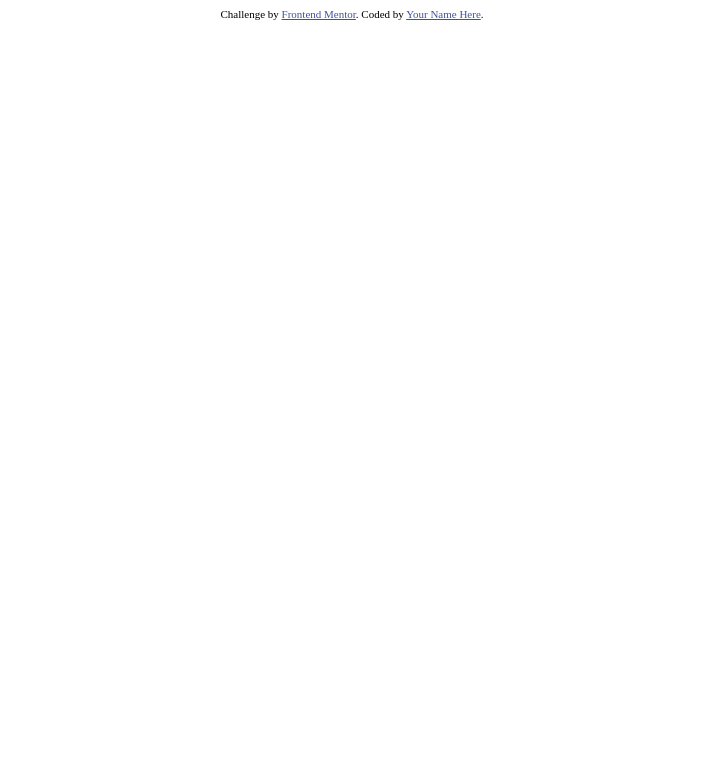
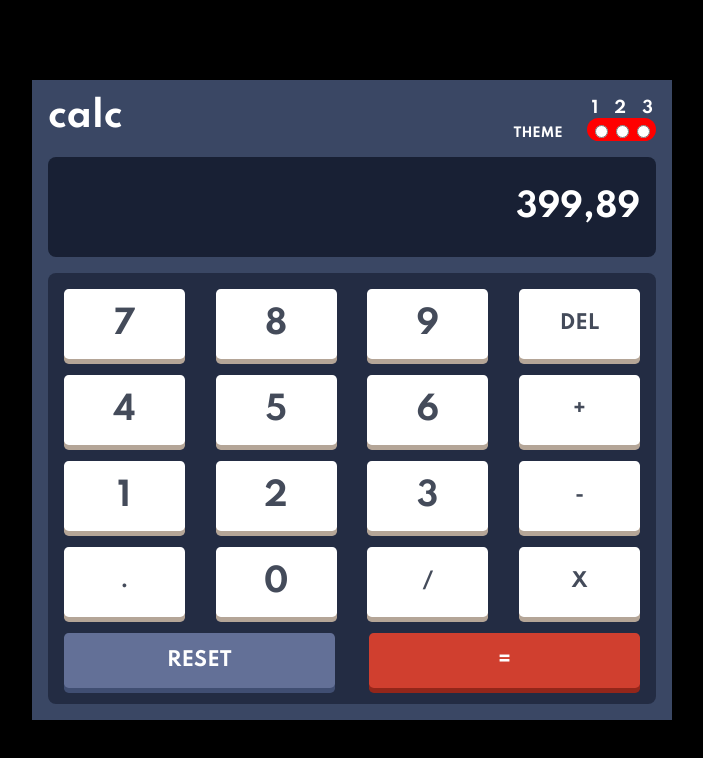
Before and after one commit to edgarfb/calculator_app, a plain HTML site: page index.html in a window 1280 px wide. Shown: the whole page, without its empty margins (288-991 px from the left). Drawn offline with Linux system fonts and the light colour scheme.

Commit message:
finished the styles

```diff
--- /dev/null
+++ b/app.js
@@ -0,0 +1 @@
+console.log('hi');
--- a/index.html
+++ b/index.html
@@ -2,11 +2,14 @@
 <html lang="en">
 <head>
   <meta charset="UTF-8">
-  <meta name="viewport" content="width=device-width, initial-scale=1.0"> <!-- displays site properly based on user's device -->
+  <meta name="viewport" content="width=device-width, initial-scalce=1.0"> <!-- displays site properly based on user's device -->
 
   <link rel="icon" type="image/png" sizes="32x32" href="./images/favicon-32x32.png">
+  <link rel="stylesheet" href="styles.css">
+  <link rel="preconnect" href="https://fonts.gstatic.com">
+<link href="https://fonts.googleapis.com/css2?family=Spartan:wght@700&display=swap" rel="stylesheet">
 
-  <title>Frontend Mentor | Calculator app</title>
+  <title>Frontend Mentor | calcculator app</title>
 
   <!-- Feel free to remove these styles or customise in your own stylesheet 👍 -->
   <style>
@@ -16,11 +19,72 @@
 </head>
 <body>
 
+  <div class="container-main">
+    <div class="calc container">
+
+      <div class="calc__header flex">
+        <div class="calc__name flex">
+          <h1>calc</h1>
+        </div>
+        <div class="calc__theme flex">
+          <h2>theme</h2>
+          <div class="calc__selector">
+            <div class="labels flex">
+              <label for="theme-1">1</label>
+              <label for="theme-2">2</label>
+              <label for="theme-3">3</label>
+            </div>
+            <div class="theme__select flex">
+              <input type="radio" name="theme" id="theme-1">
+
+              <input type="radio" name="theme" id="theme-2">
+
+              <input type="radio" name="theme" id="theme-3">
+            </div>
 
 
-  <div class="attribution">
+          </div>
+        </div>
+      </div>
+
+      <div class="display">
+        <div class="display__num">
+          399,89
+        </div>
+      </div>
+
+      <main class="calc__numbers">
+        <div class="calc__sm flex">
+          <div class="calc__btn num">7</div>
+          <div class="calc__btn num">8</div>
+          <div class="calc__btn num">9</div>
+          <div class="calc__btn">DEL</div>
+          <div class="calc__btn num">4</div>
+          <div class="calc__btn num">5</div>
+          <div class="calc__btn num">6</div>
+          <div class="calc__btn">+</div>
+          <div class="calc__btn num">1</div>
+          <div class="calc__btn num">2</div>
+          <div class="calc__btn num">3</div>
+          <div class="calc__btn">-</div>
+          <div class="calc__btn">.</div>
+          <div class="calc__btn num">0</div>
+          <div class="calc__btn">/</div>
+          <div class="calc__btn">X</div>
+        </div>
+        <div class="calc__md flex">
+          <div id="reset" class="calc__btn btn--md">RESET</div>
+          <div id="equal" class="calc__btn btn--md">=</div>
+        </div>
+      </main>
+    </div>
+  </div>
+
+  <!-- <div class="attribution">
     Challenge by <a href="https://www.frontendmentor.io?ref=challenge" target="_blank">Frontend Mentor</a>.
     Coded by <a href="#">Your Name Here</a>.
-  </div>
+  </div> -->
+
+  <script src="app.js"></script>
 </body>
 </html>
--- /dev/null
+++ b/styles.css
@@ -0,0 +1,182 @@
+*, *::before, *::after {
+    box-sizing: border-box;
+}
+
+:root {
+
+    /* #### Backgrounds */
+
+    --main-background: hsl(222, 26%, 31%);
+    --keypad-background: hsl(223, 31%, 20%);
+    --screen-background: hsl(224, 36%, 15%);
+
+    /* #### Keys */
+
+    --key-background: hsl(225, 21%, 49%);
+    --key-shadow-blue: hsl(224, 28%, 35%);
+
+    --key-background-orange: hsl(6, 63%, 50%);
+    --key-shadow-red: hsl(6, 70%, 34%);
+
+    /* --key-background: hsl(30, 25%, 89%); */
+    --key-shadow: hsl(28, 16%, 65%);
+
+    /* #### Text */
+
+    --very-dark-grayish-blue: hsl(221, 14%, 31%);
+    --white: #fff;
+}
+
+
+html {
+    font-size: 16px;
+    font-family: 'Spartan', sans-serif;
+}
+
+body {
+    padding: 0;
+    margin: 0;
+}
+
+.flex {
+    display: flex;
+    justify-content: space-between;
+}
+
+
+.container-main {
+    background: black;
+    padding: 5rem 0;
+    min-width: 375px;
+    width: 100vw;
+    height: 100vh;
+    display: flex;
+    align-items: center;
+}
+
+h1, h2 {
+    margin: 0;
+}
+
+/* * {
+    outline: 1px solid red;
+} */
+
+.calc {
+    background: var(--main-background);
+    width: 375px;
+    min-width: 375px;
+    margin: 0 auto;
+    padding: 1rem;
+
+}
+
+/* HEADER */
+.calc__name {
+    justify-content: flex-end;
+}
+.calc__name h1 {
+    color: var(--white);
+    font-size: 2.2rem;
+}
+
+.calc__theme {
+    align-items: flex-end;
+    color: var(--white);
+}
+.calc__theme h2 {
+    text-transform: uppercase;
+    font-size: .8rem;
+    margin-right: 1.5rem;
+}
+.labels label {
+    margin: 3px 3px 0px 5px;
+}
+.theme__select {
+    background: red;
+    padding: .2rem;
+    border-radius: 2rem;
+}
+
+
+
+/* HEADER */
+
+
+
+/* DISPLAY */
+
+.display {
+    display: flex;
+    justify-content: flex-end;
+    align-items: center;
+    height: 100px;
+    padding: 1rem;
+    margin: 1rem 0;
+    border-radius: .5rem;
+    background: var(--screen-background);
+}
+.display__num {
+    font-size: 2rem;
+    color: var(--white);
+}
+
+/* DISPLAY */
+
+
+/* CALULATOR MAIN */
+
+.calc__numbers {
+    border-radius: .5rem;
+    padding: 1rem;
+    background: var(--keypad-background);
+}
+
+.calc__sm {
+    flex-wrap: wrap;
+}
+
+
+.calc__btn {
+    display: flex;
+    align-items: center;
+    justify-content: center;
+    width: 21%;
+    padding: 1rem;
+    margin-bottom: 1rem;
+    text-align: center;
+    background: var(--white);
+    border-radius: .3rem;
+    font-size: 1.2rem;
+    color: var(--very-dark-grayish-blue);
+    box-shadow: 0 5px var(--key-shadow);
+}
+.num {
+    font-size: 2rem;
+}
+
+.btn--md {
+    width: 47%;
+    margin-bottom: 0;
+}
+#reset {
+    background: var(--key-background) !important;
+    box-shadow: 0 5px var(--key-shadow-blue);
+    color: var(--white);
+}
+#equal {
+    background: var(--key-background-orange);
+    box-shadow: 0 5px var(--key-shadow-red);
+
+    color: var(--white);
+}
+
+/* CALULATOR MAIN */
+
+
+@media (min-width: 500px) {
+    .calc {
+        width: 50%;
+        max-width: 650px;
+    }
+}
```
Also changed, not shown: screenshot-desktop.png (added), screenshot-mobile.png (added), 2 other files.
